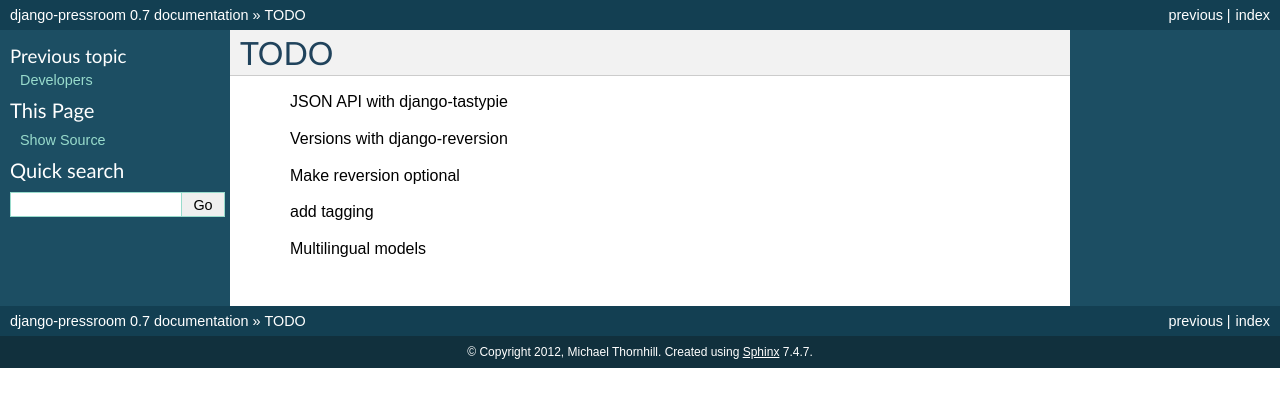
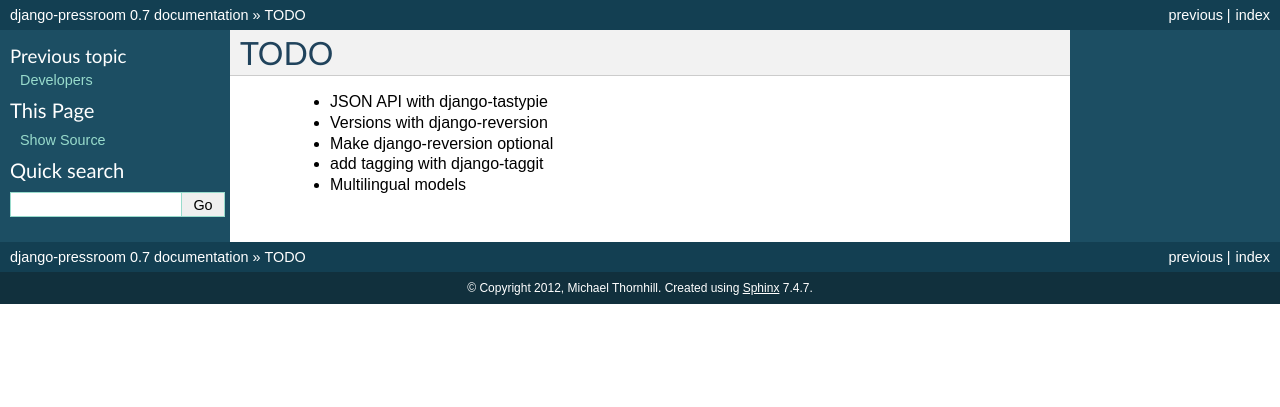
Before and after one commit to mthornhill/django-pressroom, a Sphinx documentation site: the page built from docs/todo.rst, in a window 1280 px wide. Shown: the top 407 px of the page. Built offline with Sphinx 7.4.7, drawn with Linux system fonts in a browser that asks for light colours.

Commit message:
tidy up todo list

```diff
--- a/docs/todo.rst
+++ b/docs/todo.rst
@@ -1,12 +1,12 @@
 TODO
 ====
 
-    JSON API with django-tastypie
+    * JSON API with django-tastypie
 
-    Versions with django-reversion
+    * Versions with django-reversion
 
-    Make reversion optional
+    * Make django-reversion optional
 
-    add tagging
+    * add tagging with django-taggit
 
-    Multilingual models
+    * Multilingual models
```
